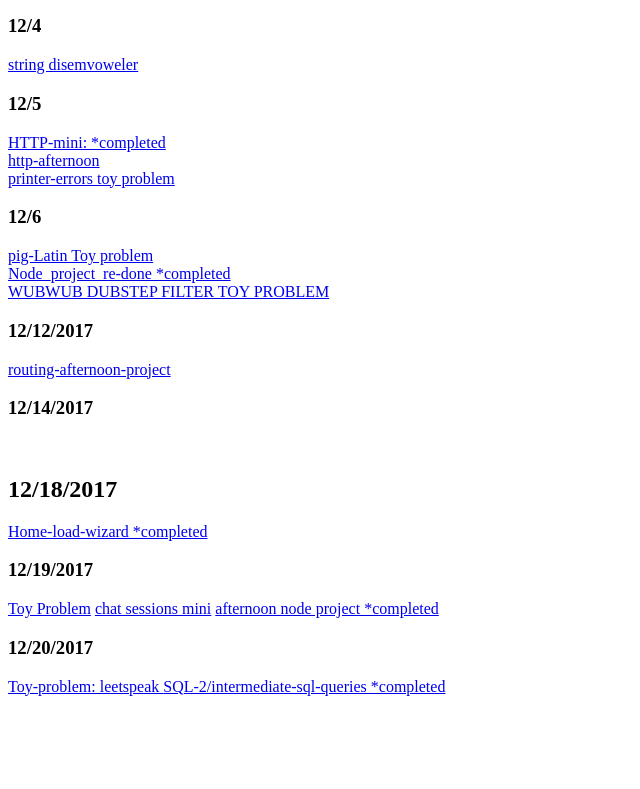
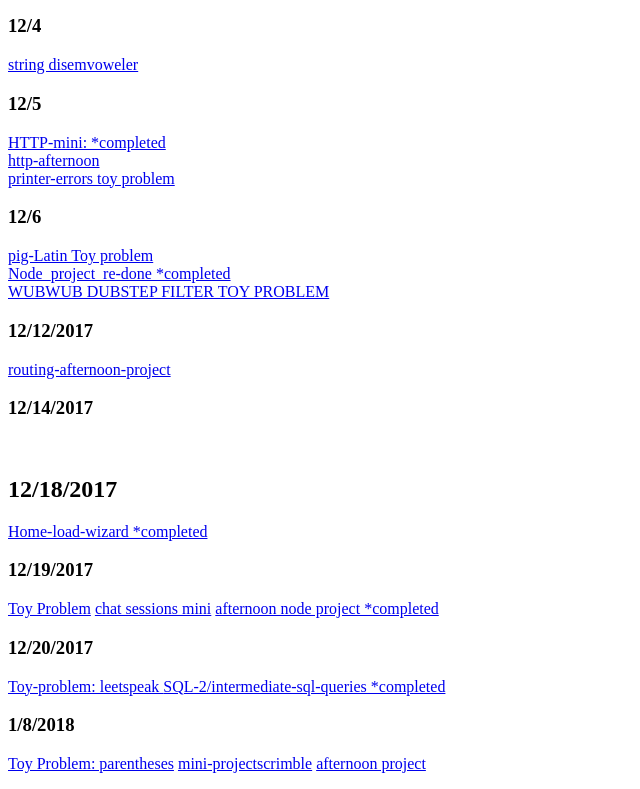
Before and after one commit to RyanADesigns/dialy-projects-1, a plain HTML site: page index.html in a window 1280 px wide. Shown: the part 483-1272 px from the top of the page, without its empty margins (0-640 px from the left). Before the commit the page ends 1195 px from the top, so only its background shows below. Drawn offline with Linux system fonts and the light colour scheme.

Commit message:
commiting 1/8/18

```diff
--- a/index.html
+++ b/index.html
@@ -61,6 +61,10 @@
      <h3>12/20/2017</h3>
      <a href="https://repl.it/@Stupey/ToLeetSpeak-Question-1">Toy-problem: leetspeak </a>
      <a href="https://github.com/RyanADesigns/SQL-2-.git">SQL-2/intermediate-sql-queries *completed </a>
+     <h3>1/8/2018</h3>
+     <a href="https://repl.it/@Stupey/Valid-Parentheses-Question-1"> Toy Problem: parentheses</a>
+     <a href=" https://github.com/RyanADesigns/mini-projectmedia-queries.git">mini-projectscrimble</a>
+     <a href="https://github.com/RyanADesigns/media-queries-afternoon.git">afternoon project</a>
     </section>
 
 
```
